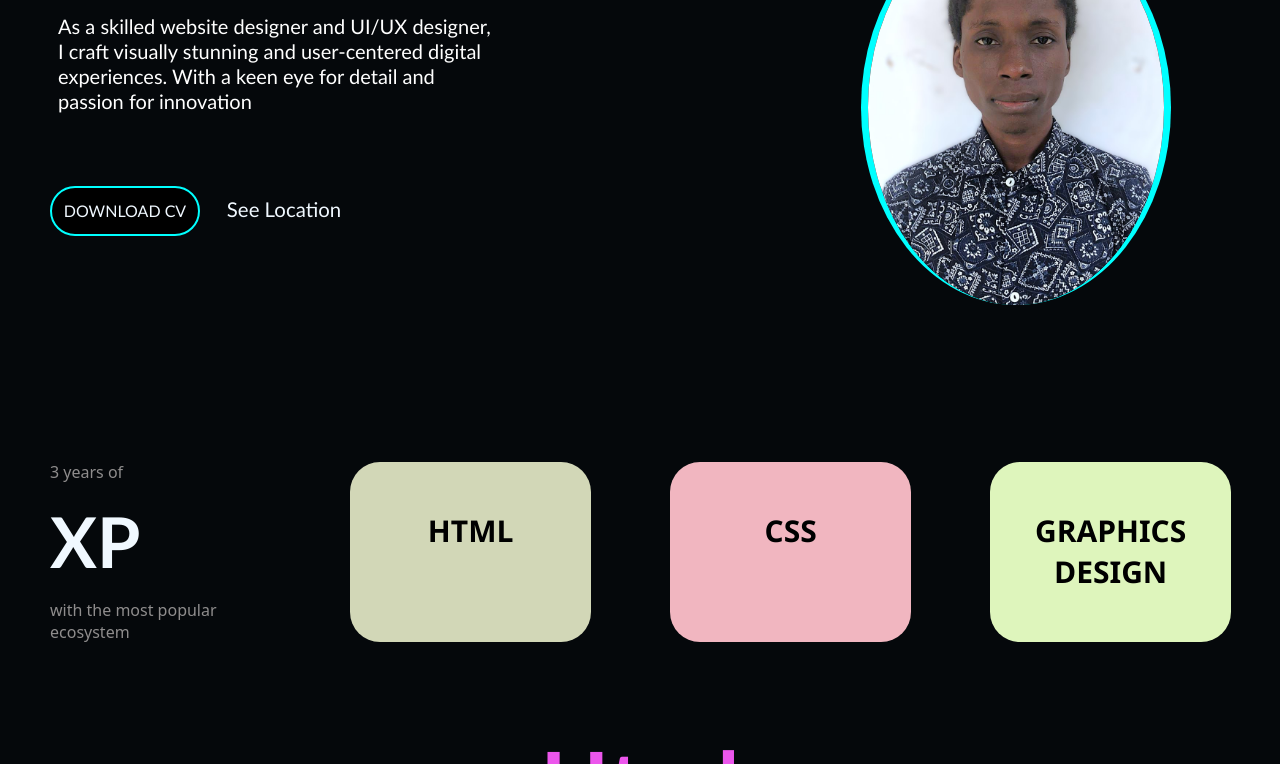
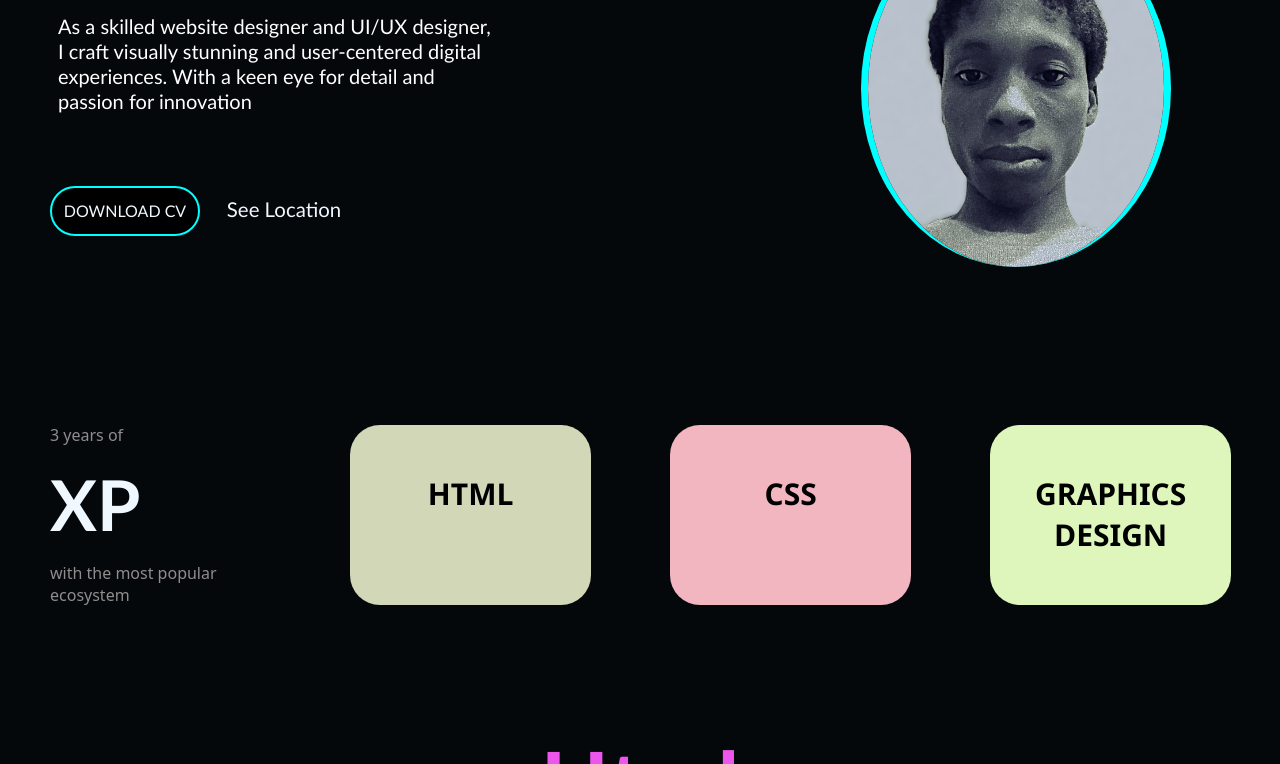
Before and after one commit to abram-codes/abramcodes, a plain HTML site: page index.html in a window 1280 px wide. Shown: the part 336-1100 px from the top of the page. Drawn offline with Linux system fonts and the light colour scheme.

Commit message:
Update index.html

```diff
--- a/index.html
+++ b/index.html
@@ -65,7 +65,7 @@
 
                                    </div>
 
-                             <div class="idd"><img src="tee.jpg"  class="img" alt="picture"></div>
+                             <div class="idd"><img src="prime.jpg"  class="img" alt="picture"></div>
                             </div>
 
              </div>
```
